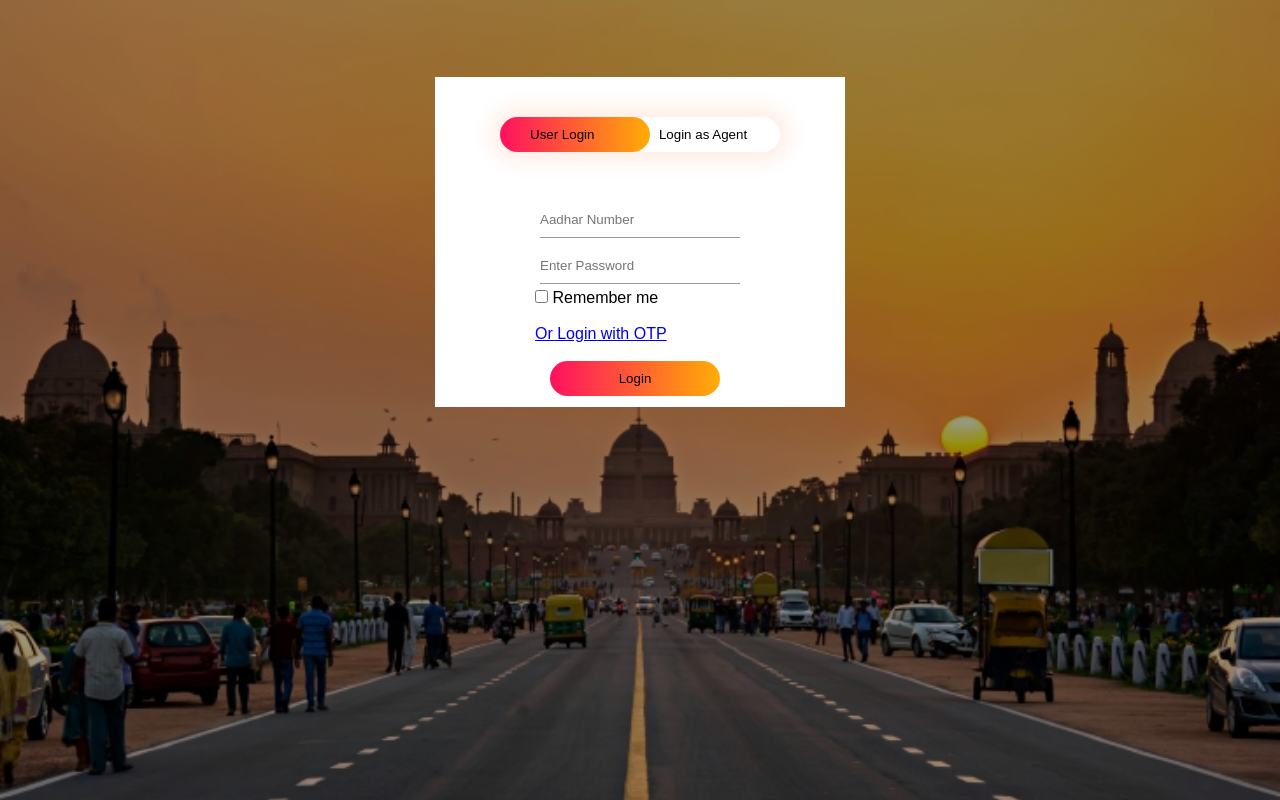
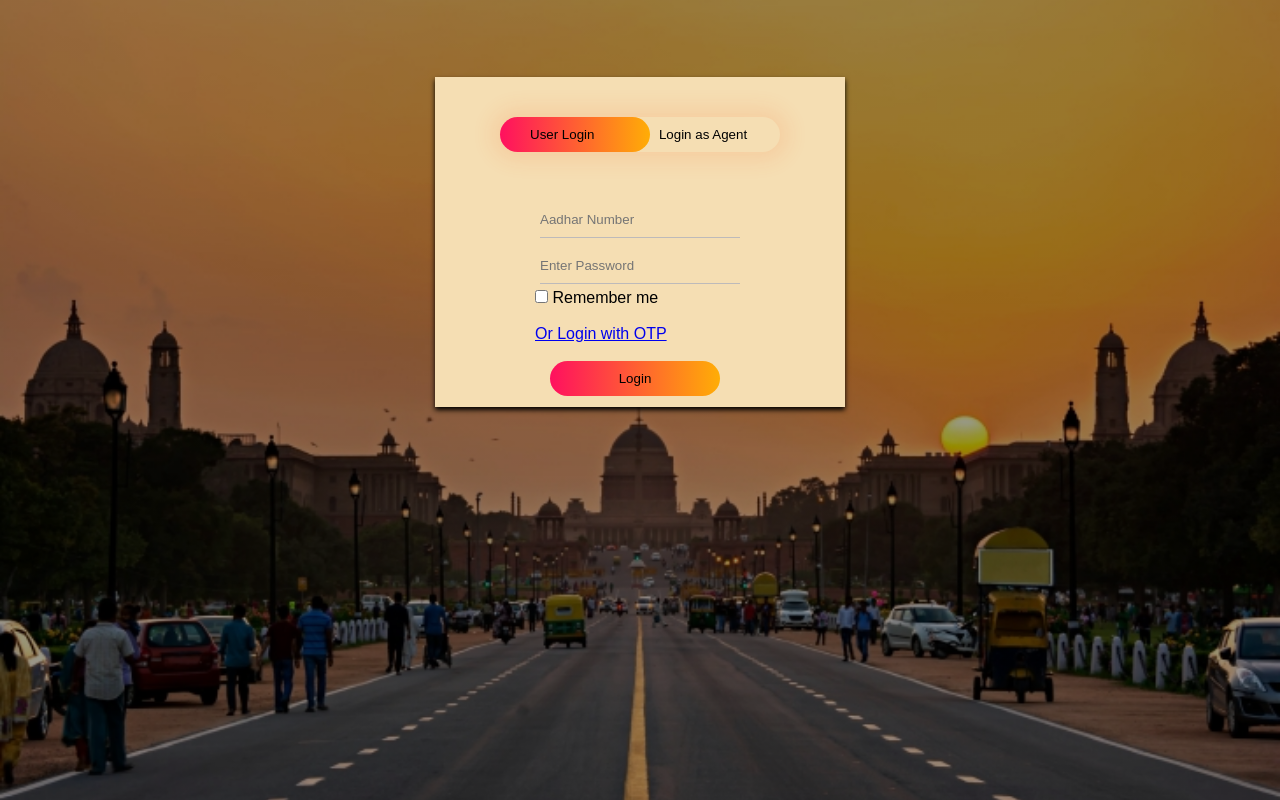
Before and after one commit to Slayer-Saran-2002/Web-Development, a plain HTML site: page login-form/index.html in a window 1280 px wide. Drawn offline with Linux system fonts and the light colour scheme.

Commit message:
login form updated

```diff
--- a/login-form/index.css
+++ b/login-form/index.css
@@ -16,7 +16,9 @@
   width: 400px;
   position: relative;
   margin: 6% auto;
-  background: #fff;
+  background-color: wheat;
+  border-radius: 25;
+  box-shadow: 0 3px 5px rgba(0, 0, 0, 1);;
   padding: 5px;
   overflow: hidden;
 
@@ -61,7 +63,7 @@
   border-left: 0;
   border-right: 0;
   border-top: 0;
-  border-bottom: 1px solid #999;
+  border-bottom: 1px solid rgb(189, 186, 186);
   outline: none;
   background: transparent;
 
```
